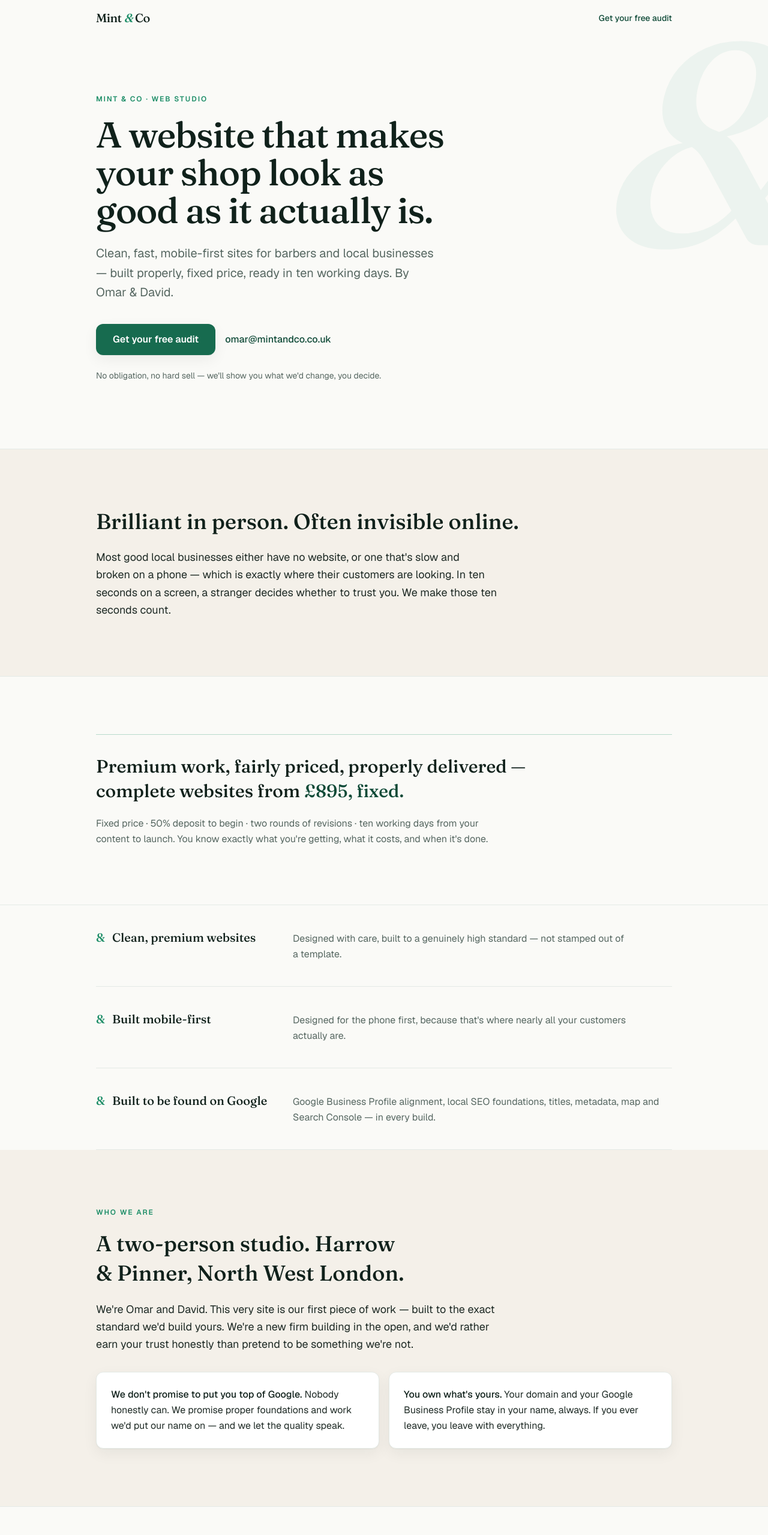
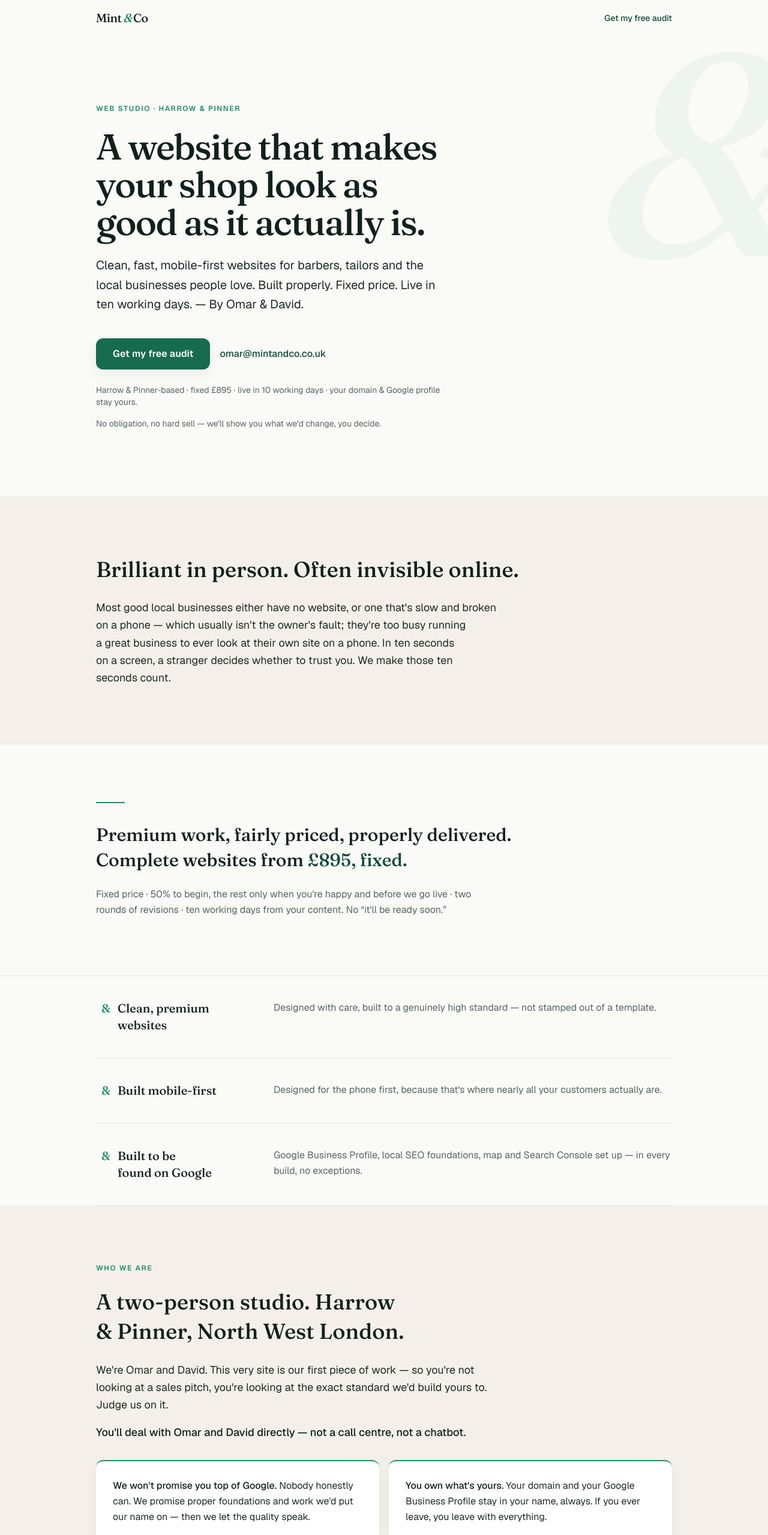
Before and after one commit to osd090521-collab/Mint-Co, a Next.js app: page / in a window 1280 px wide. Shown: the top 2559 px of the page at 60% size. Built offline with nearby package versions, Linux system fonts and the light colour scheme.

Commit message:
Refinement pass: panel-backed copy, trust, psychology & visual micro-detail

```diff
--- a/app/components/Header.tsx
+++ b/app/components/Header.tsx
@@ -31,7 +31,7 @@ export function Header() {
           href={auditMailto()}
           className="text-sm font-medium text-mint-deep underline-offset-4 hover:underline"
         >
-          Get your free audit
+          Get my free audit
         </a>
       </div>
     </header>
--- a/app/components/MobileCta.tsx
+++ b/app/components/MobileCta.tsx
@@ -19,7 +19,11 @@ export function MobileCta() {
 
   return (
     <div
-      className={`fixed inset-x-0 bottom-0 z-40 px-4 pb-[max(0.75rem,env(safe-area-inset-bottom))] pt-3 transition-all duration-300 sm:hidden ${
+      style={{
+        boxShadow:
+          "0 -1px 2px rgba(16,33,27,0.04), 0 -8px 24px rgba(16,33,27,0.05)",
+      }}
+      className={`fixed inset-x-0 bottom-0 z-40 border-t border-line bg-bg/95 px-4 pb-[max(0.75rem,env(safe-area-inset-bottom))] pt-3 backdrop-blur-md transition-all duration-300 sm:hidden ${
         visible
           ? "translate-y-0 opacity-100"
           : "pointer-events-none translate-y-4 opacity-0"
@@ -27,9 +31,9 @@ export function MobileCta() {
     >
       <a
         href={auditMailto()}
-        className="flex min-h-[52px] items-center justify-center rounded-xl bg-mint-cta text-base font-semibold text-white shadow-soft"
+        className="flex min-h-[52px] items-center justify-center rounded-xl bg-mint-cta text-base font-semibold tracking-[0.01em] text-white transition active:scale-[0.98]"
       >
-        Get your free audit
+        Get my free audit
       </a>
     </div>
   );
--- a/app/components/Wordmark.tsx
+++ b/app/components/Wordmark.tsx
@@ -19,10 +19,10 @@ export function Wordmark({
     <span
       className={`font-display font-medium tracking-tight text-ink ${sizes[size]} ${className}`}
     >
-      Mint{" "}
-      <span aria-hidden="true" className="text-mint italic">
+      Mint
+      <span aria-hidden="true" className="mx-[0.12em] text-mint italic">
         &amp;
-      </span>{" "}
+      </span>
       Co
     </span>
   );
--- a/app/globals.css
+++ b/app/globals.css
@@ -25,6 +25,7 @@
   --font-sans: var(--font-geist-sans);
 
   --shadow-soft: 0 1px 2px rgba(16, 33, 27, 0.04), 0 8px 24px rgba(16, 33, 27, 0.06);
+  --shadow-card: 0 1px 2px rgba(16, 33, 27, 0.03), 0 4px 16px rgba(16, 33, 27, 0.05);
 }
 
 html {
--- a/app/page.tsx
+++ b/app/page.tsx
@@ -6,11 +6,14 @@ import { auditMailto, auditWhatsApp, site } from "./site.config";
 
 function Eyebrow({ children }: { children: React.ReactNode }) {
   return (
-    <p className="text-xs font-semibold uppercase tracking-[0.16em] text-mint">
+    <p className="text-xs font-semibold uppercase tracking-[0.14em] text-mint">
       {children}
     </p>
   );
 }
+
+const ctaClass =
+  "inline-flex min-h-[52px] items-center justify-center rounded-xl bg-mint-cta px-7 text-base font-semibold tracking-[0.01em] text-white shadow-soft transition duration-150 hover:bg-mint-deep active:scale-[0.98]";
 
 export default function Home() {
   const whatsApp = auditWhatsApp();
@@ -20,46 +23,43 @@ export default function Home() {
       <Header />
 
       <main id="main" className="flex-1">
-        {/* HERO */}
+        {/* HERO — feature padding 80/112 */}
         <section className="relative overflow-hidden">
           {/* Oversized faint ampersand — typographic art direction, not decoration */}
           <span
             aria-hidden="true"
-            className="pointer-events-none absolute -right-10 -top-16 select-none font-display italic leading-none text-mint/[0.06] text-[22rem] sm:-right-16 sm:text-[30rem]"
+            className="pointer-events-none absolute -right-[4%] -top-[6%] select-none font-display italic leading-none text-mint/[0.05] text-[22rem] sm:text-[30rem]"
           >
             &amp;
           </span>
 
-          <div className="mx-auto max-w-5xl px-5 pb-20 pt-16 sm:px-8 sm:pb-28 sm:pt-24">
+          <div className="mx-auto max-w-5xl px-5 py-20 sm:px-8 sm:py-28">
             <Reveal>
-              <Eyebrow>Mint &amp; Co · Web Studio</Eyebrow>
+              <Eyebrow>Web Studio · Harrow &amp; Pinner</Eyebrow>
             </Reveal>
             <Reveal delay={60}>
-              <h1 className="mt-5 max-w-3xl text-[2.25rem] font-medium leading-[1.05] tracking-[-0.02em] sm:text-6xl">
+              <h1 className="mt-6 max-w-3xl text-[2.25rem] font-medium leading-[1.1] tracking-[-0.01em] sm:text-6xl sm:leading-[1.05] sm:tracking-[-0.03em]">
                 A website that makes your shop look as good as it actually is.
               </h1>
             </Reveal>
             <Reveal delay={120}>
-              <p className="mt-6 max-w-xl text-lg leading-relaxed text-muted sm:text-xl">
-                Clean, fast, mobile-first sites for barbers and local
-                businesses — built properly, fixed price, ready in ten working
-                days. By Omar &amp; David.
+              <p className="mt-6 max-w-xl text-lg leading-relaxed text-slate sm:text-xl">
+                Clean, fast, mobile-first websites for barbers, tailors and the
+                local businesses people love. Built properly. Fixed price. Live
+                in ten working days. — By Omar &amp; David.
               </p>
             </Reveal>
             <Reveal delay={180}>
-              <div className="mt-9 flex flex-col items-start gap-4 sm:flex-row sm:items-center">
-                <a
-                  href={auditMailto()}
-                  className="inline-flex min-h-[52px] items-center justify-center rounded-xl bg-mint-cta px-7 text-base font-semibold text-white shadow-soft transition-colors duration-150 hover:bg-mint-deep"
-                >
-                  Get your free audit
+              <div className="mt-10 flex flex-col items-start gap-4 sm:flex-row sm:items-center">
+                <a href={auditMailto()} className={ctaClass}>
+                  Get my free audit
                 </a>
                 {whatsApp ? (
                   <a
                     href={whatsApp}
                     className="text-base font-medium text-mint-deep underline-offset-4 hover:underline"
                   >
-                    Or message us on WhatsApp
+                    or message us on WhatsApp →
                   </a>
                 ) : (
                   <a
@@ -71,8 +71,14 @@ export default function Home() {
                 )}
               </div>
             </Reveal>
-            <Reveal delay={240}>
-              <p className="mt-6 text-sm text-muted">
+            <Reveal delay={220}>
+              <p className="mt-6 max-w-xl text-sm text-muted">
+                Harrow &amp; Pinner-based · fixed £895 · live in 10 working days
+                · your domain &amp; Google profile stay yours.
+              </p>
+            </Reveal>
+            <Reveal delay={260}>
+              <p className="mt-4 text-sm text-muted">
                 No obligation, no hard sell — we&apos;ll show you what we&apos;d
                 change, you decide.
               </p>
@@ -80,7 +86,7 @@ export default function Home() {
           </div>
         </section>
 
-        {/* THE PROBLEM */}
+        {/* THE PROBLEM — standard padding 64/96 */}
         <section className="border-y border-line bg-warm">
           <div className="mx-auto max-w-5xl px-5 py-16 sm:px-8 sm:py-24">
             <Reveal>
@@ -89,12 +95,13 @@ export default function Home() {
               </h2>
             </Reveal>
             <Reveal delay={80}>
-              <p className="mt-5 max-w-2xl text-lg leading-relaxed text-slate">
+              <p className="mt-6 max-w-2xl text-lg leading-relaxed text-slate">
                 Most good local businesses either have no website, or one
-                that&apos;s slow and broken on a phone — which is exactly where
-                their customers are looking. In ten seconds on a screen, a
-                stranger decides whether to trust you. We make those ten seconds
-                count.
+                that&apos;s slow and broken on a phone — which usually
+                isn&apos;t the owner&apos;s fault; they&apos;re too busy running
+                a great business to ever look at their own site on a phone. In
+                ten seconds on a screen, a stranger decides whether to trust
+                you. We make those ten seconds count.
               </p>
             </Reveal>
           </div>
@@ -103,29 +110,30 @@ export default function Home() {
         {/* POSITIONING — middle lane, stated positively */}
         <section>
           <div className="mx-auto max-w-5xl px-5 py-16 sm:px-8 sm:py-24">
-            <div className="border-t border-mint/30 pt-8">
             <Reveal>
-                <p className="max-w-3xl font-display text-2xl font-medium leading-snug text-ink sm:text-3xl">
-                  Premium work, fairly priced, properly delivered — complete
+              <div className="h-0.5 w-12 bg-mint" />
+            </Reveal>
+            <Reveal delay={60}>
+              <p className="mt-8 max-w-3xl font-display text-2xl font-medium leading-snug text-ink sm:text-3xl">
+                Premium work, fairly priced, properly delivered. Complete
                 websites from{" "}
                 <span className="whitespace-nowrap text-mint-deep">
-                    {site.priceFrom}, fixed.
+                  £895, fixed.
                 </span>
               </p>
             </Reveal>
-              <Reveal delay={80}>
-                <p className="mt-5 max-w-2xl text-base leading-relaxed text-muted">
-                  Fixed price · 50% deposit to begin · two rounds of revisions ·
-                  ten working days from your content to launch. You know exactly
-                  what you&apos;re getting, what it costs, and when it&apos;s
-                  done.
+            <Reveal delay={120}>
+              <p className="mt-6 max-w-2xl text-base leading-relaxed text-muted">
+                Fixed price · 50% to begin, the rest only when you&apos;re happy
+                and before we go live · two rounds of revisions · ten working
+                days from your content. No &ldquo;it&apos;ll be ready
+                soon.&rdquo;
               </p>
             </Reveal>
           </div>
-          </div>
         </section>
 
-        {/* WHAT WE DO — text rows, no icon cards */}
+        {/* WHAT WE DO — 2-col text rows, aligned & markers, no icon cards */}
         <section className="border-t border-line">
           <div className="mx-auto max-w-5xl px-5 sm:px-8">
             {[
@@ -139,16 +147,19 @@ export default function Home() {
               },
               {
                 t: "Built to be found on Google",
-                d: "Google Business Profile alignment, local SEO foundations, titles, metadata, map and Search Console — in every build.",
+                d: "Google Business Profile, local SEO foundations, map and Search Console set up — in every build, no exceptions.",
               },
             ].map((row, i) => (
               <Reveal
                 key={row.t}
                 delay={i * 60}
-                className="flex flex-col gap-2 border-b border-line py-8 sm:flex-row sm:items-baseline sm:gap-10 sm:py-10"
+                className="grid grid-cols-1 gap-2 border-b border-line py-8 sm:grid-cols-[16rem_1fr] sm:gap-10 sm:py-10"
               >
-                <h3 className="flex items-baseline gap-3 text-xl font-medium text-ink sm:w-72 sm:shrink-0">
-                  <span aria-hidden="true" className="text-mint">
+                <h3 className="flex items-baseline gap-3 text-xl font-medium text-ink">
+                  <span
+                    aria-hidden="true"
+                    className="w-6 shrink-0 text-right text-mint"
+                  >
                     &amp;
                   </span>
                   {row.t}
@@ -166,35 +177,40 @@ export default function Home() {
               <Eyebrow>Who we are</Eyebrow>
             </Reveal>
             <Reveal delay={60}>
-              <h2 className="mt-5 max-w-3xl text-2xl font-medium leading-snug sm:text-4xl">
+              <h2 className="mt-6 max-w-3xl text-2xl font-medium leading-snug sm:text-4xl">
                 A two-person studio. {site.location}.
               </h2>
             </Reveal>
             <Reveal delay={120}>
-              <p className="mt-5 max-w-2xl text-lg leading-relaxed text-slate">
+              <p className="mt-6 max-w-2xl text-lg leading-relaxed text-slate">
                 We&apos;re Omar and David. This very site is our first piece of
-                work — built to the exact standard we&apos;d build yours.
-                We&apos;re a new firm building in the open, and we&apos;d rather
-                earn your trust honestly than pretend to be something we&apos;re
-                not.
+                work — so you&apos;re not looking at a sales pitch, you&apos;re
+                looking at the exact standard we&apos;d build yours to. Judge us
+                on it.
+              </p>
+            </Reveal>
+            <Reveal delay={160}>
+              <p className="mt-4 max-w-2xl text-lg font-medium leading-relaxed text-ink">
+                You&apos;ll deal with Omar and David directly — not a call
+                centre, not a chatbot.
               </p>
             </Reveal>
             <div className="mt-8 grid gap-4 sm:grid-cols-2">
               <Reveal
-                delay={160}
-                className="rounded-xl border border-line bg-surface p-6 shadow-soft"
+                delay={200}
+                className="rounded-xl border-t-2 border-mint bg-surface p-7 shadow-card"
               >
                 <p className="text-base leading-relaxed text-slate">
                   <span className="font-medium text-ink">
-                    We don&apos;t promise to put you top of Google.
+                    We won&apos;t promise you top of Google.
                   </span>{" "}
                   Nobody honestly can. We promise proper foundations and work
-                  we&apos;d put our name on — and we let the quality speak.
+                  we&apos;d put our name on — then we let the quality speak.
                 </p>
               </Reveal>
               <Reveal
-                delay={220}
-                className="rounded-xl border border-line bg-surface p-6 shadow-soft"
+                delay={260}
+                className="rounded-xl border-t-2 border-mint bg-surface p-7 shadow-card"
               >
                 <p className="text-base leading-relaxed text-slate">
                   <span className="font-medium text-ink">
@@ -208,28 +224,26 @@ export default function Home() {
           </div>
         </section>
 
-        {/* CONTACT BAND */}
+        {/* CONTACT BAND — feature padding */}
         <section id="contact" className="border-t border-line">
-          <div className="mx-auto max-w-5xl px-5 py-16 text-center sm:px-8 sm:py-28">
+          <div className="mx-auto max-w-5xl px-5 py-20 text-center sm:px-8 sm:py-28">
             <Reveal>
               <h2 className="mx-auto max-w-2xl text-3xl font-medium leading-tight sm:text-5xl">
                 Let&apos;s get your business in mint condition.
               </h2>
             </Reveal>
             <Reveal delay={80}>
-              <p className="mx-auto mt-5 max-w-xl text-lg text-muted">
-                Send us a line and we&apos;ll reply with a free, honest audit of
-                where you stand online — and what we&apos;d change. Real people,
-                real replies.
+              <p className="mx-auto mt-6 max-w-xl text-lg text-muted">
+                Send us a line and we&apos;ll reply with a short, honest
+                write-up: how your business looks on a phone right now, where
+                you&apos;re losing customers, and the two or three things
+                we&apos;d fix first. No charge, no pressure.
               </p>
             </Reveal>
             <Reveal delay={140}>
-              <div className="mt-9 flex flex-col items-center justify-center gap-4 sm:flex-row">
-                <a
-                  href={auditMailto()}
-                  className="inline-flex min-h-[52px] items-center justify-center rounded-xl bg-mint-cta px-8 text-base font-semibold text-white shadow-soft transition-colors duration-150 hover:bg-mint-deep"
-                >
-                  Get your free audit
+              <div className="mt-10 flex flex-col items-center justify-center gap-4 sm:flex-row">
+                <a href={auditMailto()} className={`${ctaClass} px-8`}>
+                  Get my free audit
                 </a>
                 {whatsApp && (
                   <a
@@ -242,7 +256,14 @@ export default function Home() {
               </div>
             </Reveal>
             <Reveal delay={200}>
-              <p className="mt-6 text-sm text-muted">
+              <p className="mx-auto mt-6 max-w-md text-sm text-muted">
+                Free, no obligation — and we&apos;ll only use your details to
+                reply. Real people. Real replies — usually within one working
+                day.
+              </p>
+            </Reveal>
+            <Reveal delay={240}>
+              <p className="mt-4 text-sm text-muted">
                 Prefer email?{" "}
                 <a
                   href={`mailto:${site.email}`}
@@ -256,14 +277,13 @@ export default function Home() {
         </section>
       </main>
 
-      {/* FOOTER */}
+      {/* FOOTER — extra bottom clearance on mobile for the sticky CTA */}
       <footer className="border-t border-line bg-warm">
-        <div className="mx-auto flex max-w-5xl flex-col gap-6 px-5 py-12 sm:flex-row sm:items-end sm:justify-between sm:px-8">
+        <div className="mx-auto flex max-w-5xl flex-col gap-6 px-5 pb-28 pt-12 sm:flex-row sm:items-end sm:justify-between sm:px-8 sm:py-12">
           <div>
-            <Wordmark size="md" />
+            <Wordmark size="lg" />
             <p className="mt-3 max-w-sm text-sm leading-relaxed text-muted">
-              Mint &amp; Co — a partnership of Omar &amp; David. Based in{" "}
-              {site.location}, United Kingdom.
+              Mint &amp; Co — a two-person studio by Omar &amp; David. {site.location}.
             </p>
           </div>
           <div className="text-sm text-muted">
@@ -279,7 +299,7 @@ export default function Home() {
                 Privacy
               </a>
             </p>
-            <p className="mt-1 text-muted/80">Designed &amp; built in-house.</p>
+            <p className="mt-1 text-muted">Designed &amp; built by us.</p>
           </div>
         </div>
       </footer>
```
Also changed, not shown: app/site.config.ts (+5 -2 lines), 1 other file (tests, documents, lock files or other folders). Lines whose indentation alone changed are shown as unchanged.
